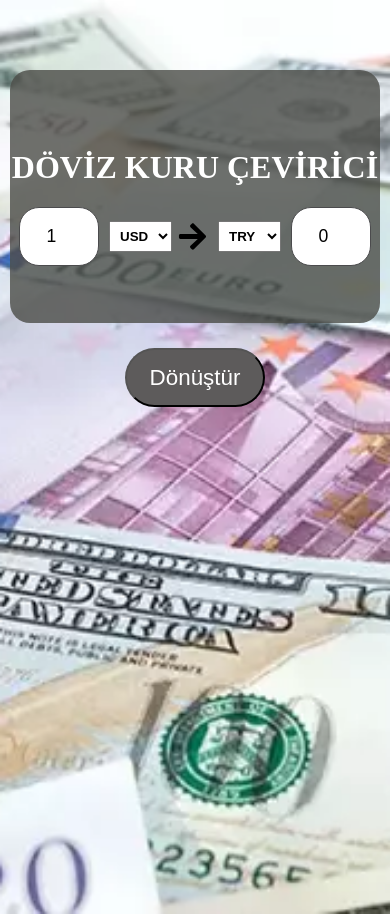
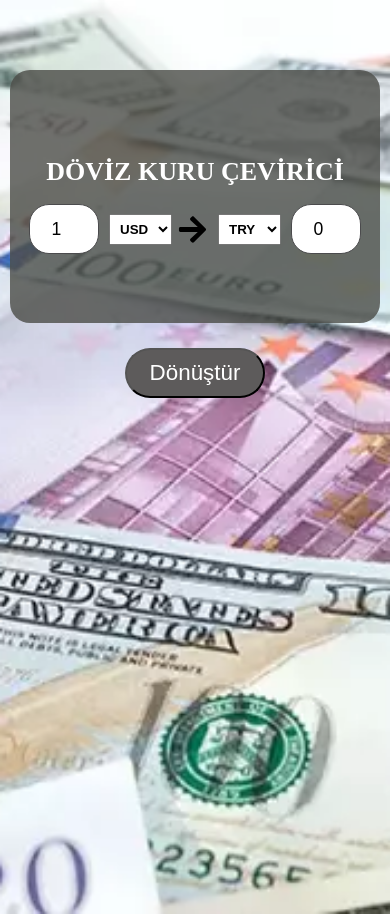
Before and after one commit to Furkannalbayrak/react-projects, a React (Vite) app in the folder currency-converter/: page / in a window 390 px wide. Built offline with nearby package versions, Linux system fonts and the light colour scheme; no server answers.

Commit message:
css responsive duzenlemesi

```diff
--- a/currency-converter/src/css/currency.css
+++ b/currency-converter/src/css/currency.css
@@ -22,8 +22,8 @@
     text-align: center;
 }
 .amount{
-    max-width: 80px;
-    height: 7vh;
+    max-width: 100px;
+    height: 50px;
     margin-right: 10px;
     border-radius: 20px;
     border: 1px solid rgb(75, 75, 77);
@@ -41,9 +41,9 @@
     font-weight: bold;
 }
 .result{
-    max-width: 80px;
+    max-width: 100px;
     margin-left: 10px;
-    height: 7vh;
+    height: 50px;
     border-radius: 20px;
     border: 1px solid rgb(75, 75, 77);
     text-align: center;
@@ -62,7 +62,7 @@
     width: 10%;
     min-width: 140px;
     margin: 25px auto;
-    height: 7vh;
+    height: 50px;
     border-radius: 50px;
 
 }
@@ -77,3 +77,15 @@
 .convert:hover{
     background-color: rgb(47, 46, 46);
 }
+
+@media(max-width: 500px){
+    .amount{
+        width: 70px;
+    }
+    .result{
+        width: 70px;
+    }
+    .title{
+        font-size: 26px;
+    }
+}
```
